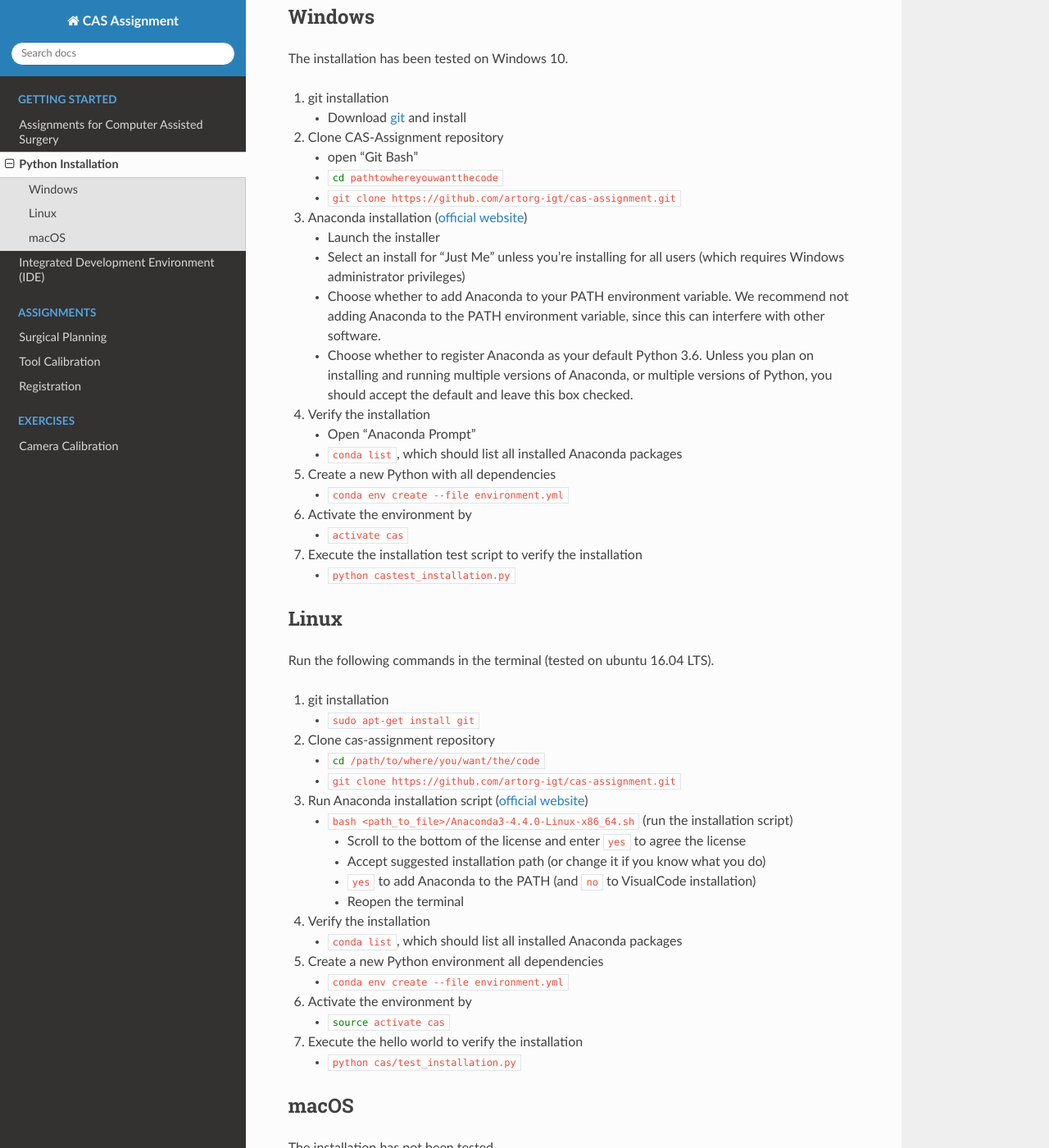
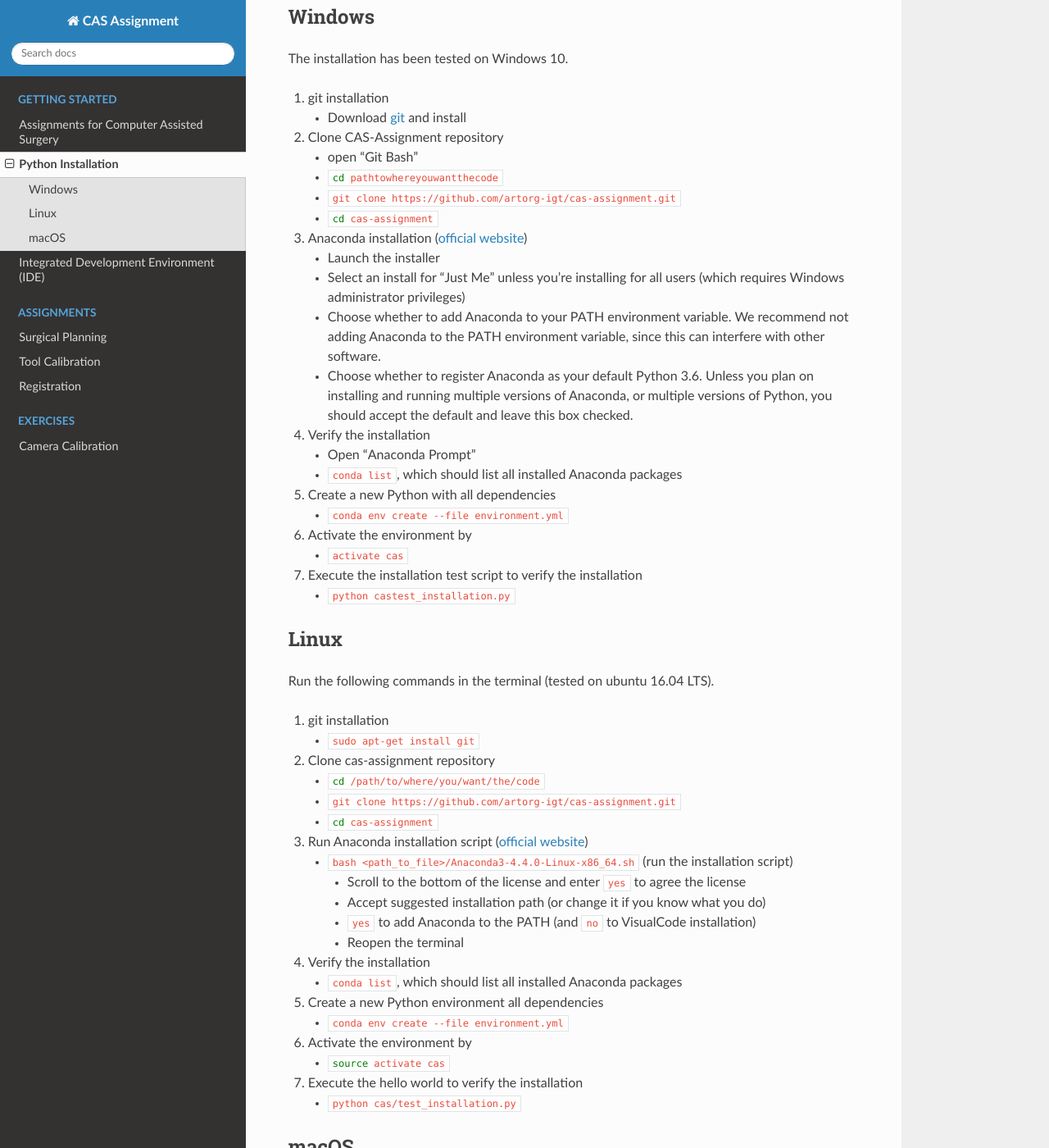
Before and after one commit to persmed/cas-assignment, a Sphinx documentation site: the page built from docs/installation.python.rst, in a window 1280 px wide and 1400 px high, scrolled down 300 px. Shown: the whole window at 82% size. Built offline with Sphinx 7.4.7 and the Read the Docs theme 2.0.0, drawn with Linux system fonts in a browser that asks for light colours.

Commit message:
added cd to code repo in installation instructions

```diff
--- a/docs/installation.python.rst
+++ b/docs/installation.python.rst
@@ -22,6 +22,7 @@ The installation has been tested on Windows 10.
    - open "Git Bash"
    - :bash:`cd \path\to\where\you\want\the\code`
    - :bash:`git clone https://github.com/artorg-igt/cas-assignment.git`
+   - :bash:`cd cas-assignment`
 
 #. Anaconda installation (`official website <https://docs.anaconda.com/anaconda/install/windows.html>`__)
 
@@ -59,6 +60,7 @@ Run the following commands in the terminal (tested on ubuntu 16.04 LTS).
 
    - :bash:`cd /path/to/where/you/want/the/code`
    - :bash:`git clone https://github.com/artorg-igt/cas-assignment.git`
+   - :bash:`cd cas-assignment`
 
 #. Run Anaconda installation script (`official website <https://docs.anaconda.com/anaconda/install/linux>`__)
 
@@ -98,6 +100,7 @@ The installation has not been tested.
 
    - :bash:`cd /path/to/where/you/want/the/code`
    - :bash:`git clone https://github.com/artorg-igt/cas-assignment.git`
+   - :bash:`cd cas-assignment`
 
 #. Anaconda installation (`official website <https://docs.anaconda.com/anaconda/install/mac-os>`__)
 
```
